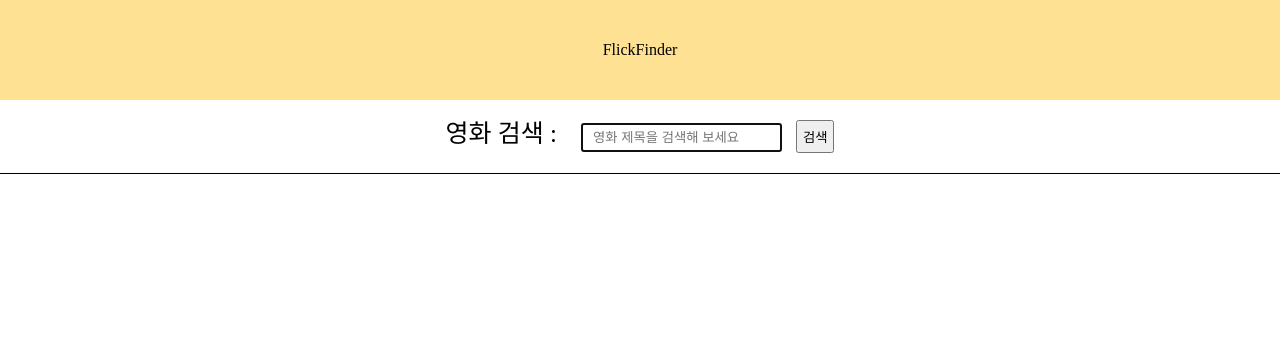
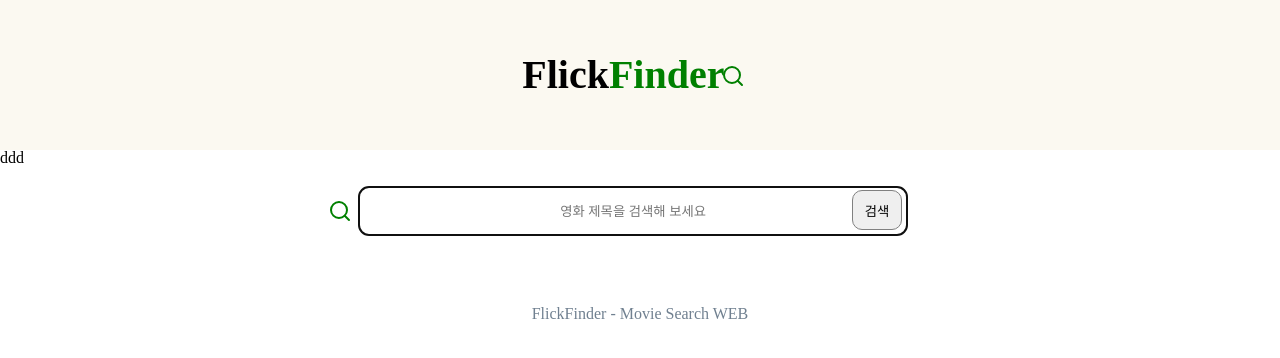
Before and after one commit to gggimmmin/FlickFinder, a plain HTML site: page index.html in a window 1280 px wide. Drawn offline with Linux system fonts and the light colour scheme; no server answers.

Commit message:
design: header, search 스타일 변경

```diff
--- a/index.html
+++ b/index.html
@@ -10,18 +10,50 @@
   </head>
   <body>
     <header>
-      <h1>FlickFinder</h1>
+      <h1>
+        Flick<span>Finder</span>
+        <svg
+          xmlns="http://www.w3.org/2000/svg"
+          width="24"
+          height="24"
+          viewBox="0 0 24 24"
+          fill="none"
+          stroke="green"
+          stroke-width="2"
+          stroke-linecap="round"
+          stroke-linejoin="round"
+          class="lucide lucide-search"
+          style="transform: translateX(-13px)"
+        >
+          <circle cx="11" cy="11" r="8" />
+          <path d="m21 21-4.3-4.3" />
+        </svg>
+      </h1>
     </header>
+    <div>ddd</div>
     <form id="search-form">
-      <label>영화 검색 :</label>
-      <input
-        name="searchValue"
-        type="text"
-        id="search-input"
-        placeholder="영화 제목을 검색해 보세요"
-      />
+      <label>
+        <svg
+          xmlns="http://www.w3.org/2000/svg"
+          width="24"
+          height="24"
+          viewBox="0 0 24 24"
+          fill="none"
+          stroke="green"
+          stroke-width="2"
+          stroke-linecap="round"
+          stroke-linejoin="round"
+          class="lucide lucide-search"
+          style="transform: translate(20px, 7px)"
+        >
+          <circle cx="11" cy="11" r="8" />
+          <path d="m21 21-4.3-4.3" />
+        </svg>
+      </label>
+      <input name="searchValue" type="text" id="search-input" placeholder="영화 제목을 검색해 보세요" />
       <button id="search-btn">검색</button>
     </form>
     <ul id="card-list"></ul>
   </body>
+  <footer>FlickFinder - Movie Search WEB</footer>
 </html>
--- a/style/style.css
+++ b/style/style.css
@@ -1,6 +1,6 @@
 :root {
-  --bg-header-color: #ffe194;
-  --bg-card-color: bisque;
+  --bg-header-color: #fbf9f1;
+  --bg-card-color: #fbf9f1;
 }
 
 * {
@@ -16,16 +16,31 @@ body {
 
 header {
   background-color: var(--bg-header-color);
-  height: 100px;
+  height: 150px;
   display: flex;
   justify-content: center;
   align-items: center;
 }
 
+header h1 {
+  font-size: 40px;
+  font-weight: bold;
+}
+
+header span {
+  color: green;
+}
+
+footer {
+  text-align: center;
+  color: slategrey;
+  margin: 30px 30px;
+}
+
 #search-form {
   text-align: center;
   padding: 20px 0;
-  border-bottom: 1px solid black;
+  margin-bottom: 20px;
 }
 
 #search-form label {
@@ -43,16 +58,39 @@ header {
   padding: 5px;
 }
 
+#search-input {
+  width: 550px;
+  height: 50px;
+  border-radius: 10px;
+  border: 1px solid green;
+}
+
+#search-input::placeholder {
+  text-align: center;
+}
+
+#search-btn {
+  width: 50px;
+  height: 40px;
+  border-radius: 10px;
+  transform: translateX(-70px);
+  border: 1px solid gray;
+}
+
+#search-btn:hover {
+  background-color: rgb(30, 158, 30);
+}
+
 #card-list {
   display: grid;
-  grid-template-columns: repeat(4, 0.5fr);
+  grid-template-columns: repeat(5, 0.5fr);
   list-style: none;
 }
 
 .movie-card {
   box-shadow: 0 3px 6px rgba(0, 0, 0, 0.12), 0 3px 6px rgba(0, 0, 0, 0.24);
-  margin: 20px;
-  padding: 20px;
+  margin: 10px;
+  padding: 30px;
   width: 300px;
   justify-self: center;
   background-color: var(--bg-card-color);
```
Also changed, not shown: 1 other file.
